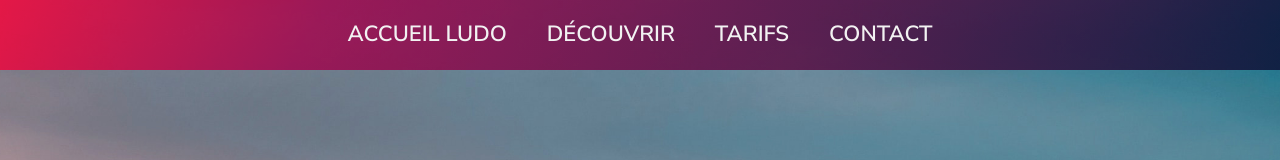
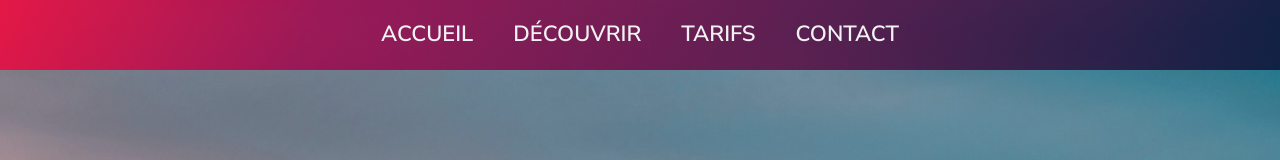
Before and after one commit to ludovostes/kyoto-travel-agency, a plain HTML site: page index.html in a window 1280 px wide. Shown: the top 160 px of the page. Drawn offline with Linux system fonts and the light colour scheme; a web font is replaced by a local one.

Commit message:
last test ssh

```diff
--- a/index.html
+++ b/index.html
@@ -21,7 +21,7 @@
     <nav>
         <ul class="nav-liste">
             <li class="nav-item">
-                <a href="#home">Accueil Ludo</a>
+                <a href="#home">Accueil</a>
             </li>
             <li class="nav-item">
                 <a href="#discover">Découvrir</a>
```
